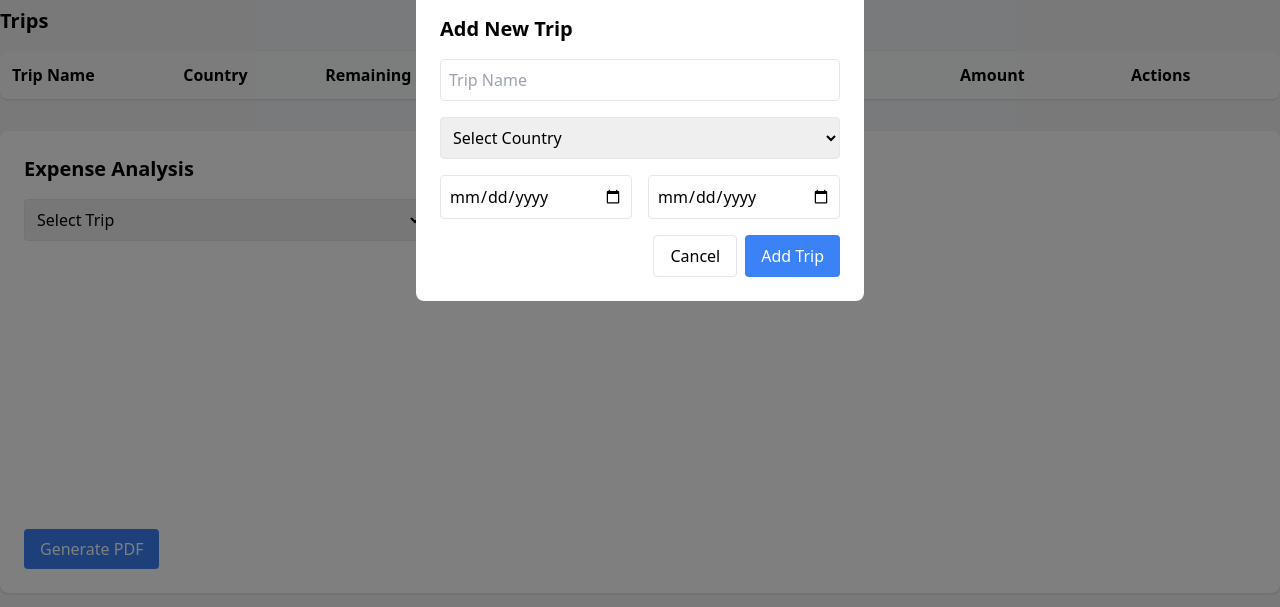
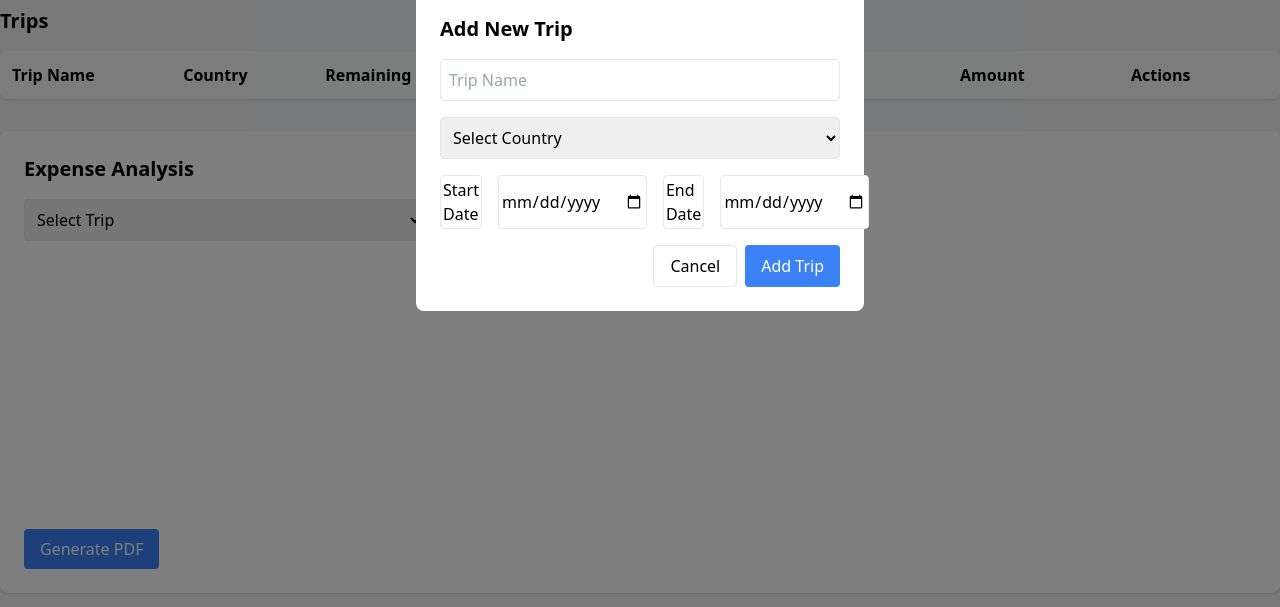
Before and after one commit to Pavan8023/travel, a website: page expense.html in a window 1280 px wide. Both pictures are taken after a click on the button "Add Trip". Shown: the part 153-760 px from the top of the page. Drawn offline with nearby package versions, Linux system fonts and the light colour scheme.

Commit message:
first commit

```diff
--- a/expense.html
+++ b/expense.html
@@ -113,8 +113,10 @@
                     </div>
 
                     <div class="flex space-x-4">
-                        <input type="date" required class="w-full p-2 border rounded">
-                        <input type="date" required class="w-full p-2 border rounded">
+                        <label class="w-full p-0.5 border rounded">Start Date</label>
+                        <input type="date" required class="w-full p-0.5 border rounded">
+                        <label class="w-full p-0.5 border rounded">End Date</label>
+                        <input type="date" required class="w-full p-0.5 border rounded">
                     </div>
                     <div class="flex justify-end space-x-2">
                         <button type="button" onclick="hideModal('tripForm')" class="px-4 py-2 border rounded">Cancel</button>
```
